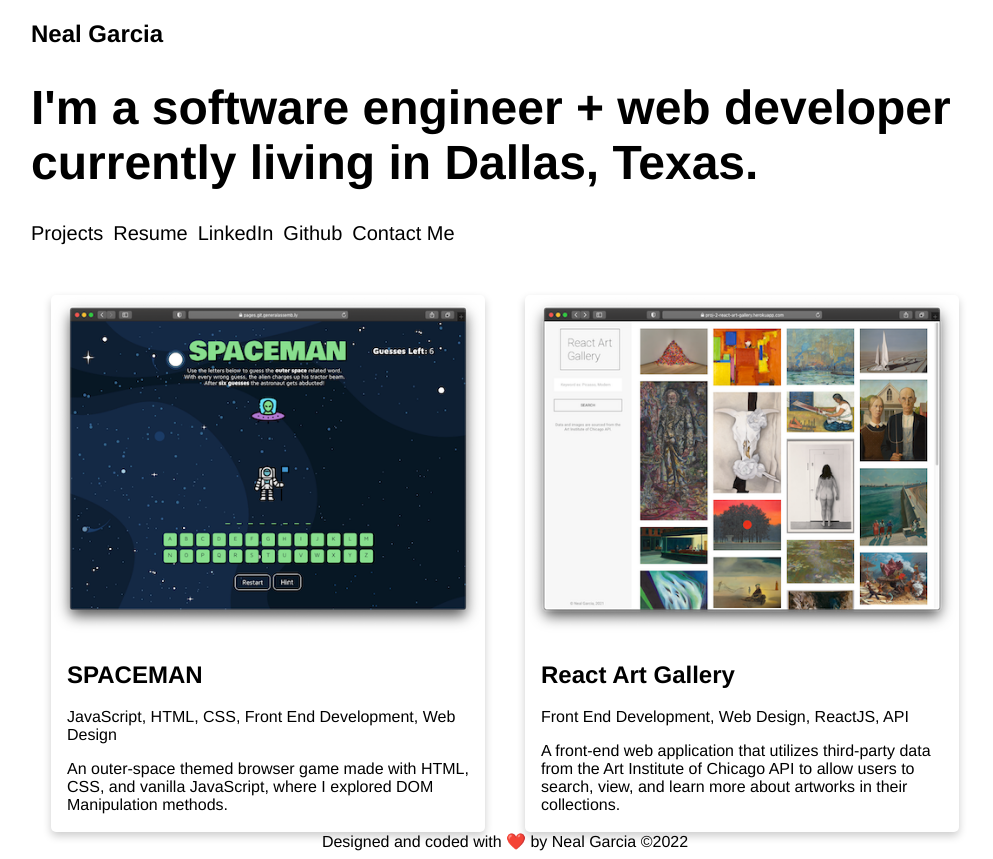
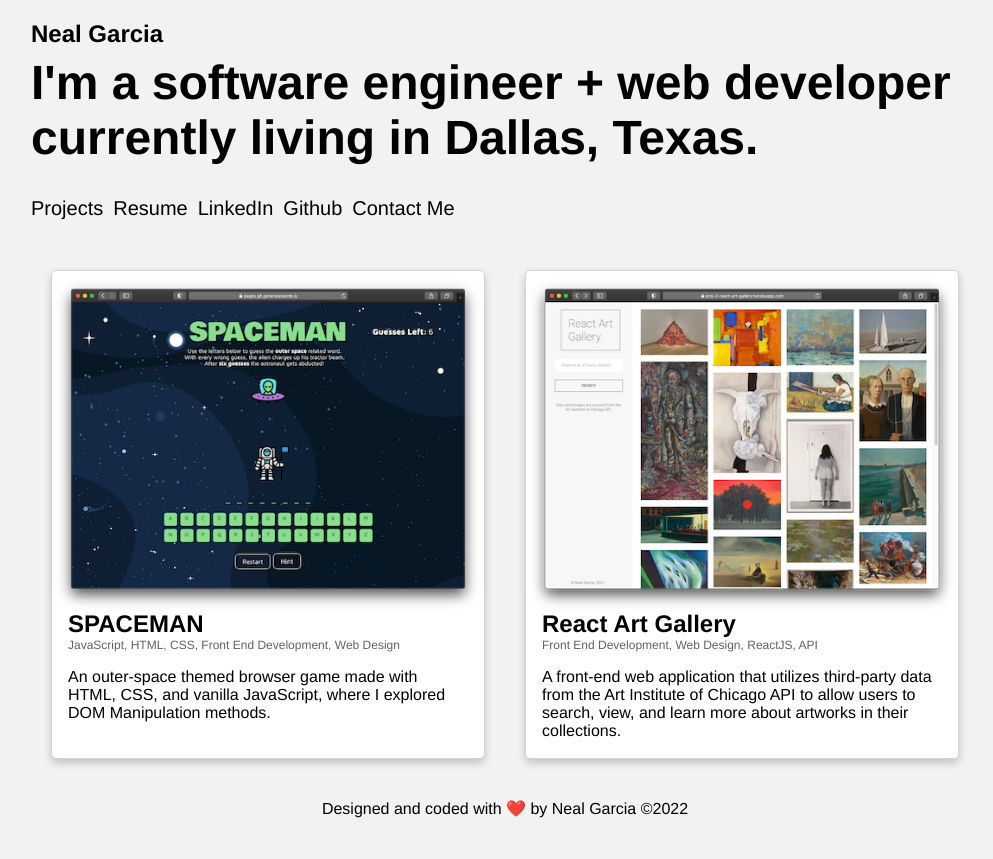
Before and after one commit to NealGarcia/react-portfolio-site, a React (Create React App) app: page / in a window 1280 px wide. Shown: the whole page, without its empty margins (135-1128 px from the left). After the commit the page ends 838 px from the top, so only its background shows below. Built offline with nearby package versions, Linux system fonts and the light colour scheme.

Commit message:
styling changes and create About component

```diff
--- a/src/index.css
+++ b/src/index.css
@@ -1,6 +1,7 @@
 body {
   font-family: 'Helvetica Neue',
     sans-serif;
+  background-color: #F2F2F2;
 }
 
 .titleWrapper{
@@ -8,6 +9,9 @@ body {
   width:75%;
 }
 
+.name{
+  margin-bottom: -25px;
+}
 .titleHeader{
   font-size: 48px;
 }
@@ -37,25 +41,37 @@ body {
 .projectCard{
   /* border: 1px solid red; */
   width: 100%;
+  border: 1px solid lightgray;
   border-radius: 5px;
   box-shadow: 0 4px 8px 0 rgba(0,0,0,0.2);
   margin-left: 20px;
   margin-right: 20px;
+  background-color: #FFFFFF;
 }
 
 .projectCard img{
   margin: auto;
+  margin-top: 5px;
+
   width: 100%
 }
 
 .projectTextWrapper{
+  margin-top: -30px;
   padding: 2px 16px;
 }
 
+.projectTags{
+  margin-top: -20px;
+  font-size: 12px;
+  color: #616161;
+}
 
 
 .footer{
   width: 50%;
   margin: auto;
+  margin-top:40px;
+  margin-bottom:20px;
   text-align: center;
 }
```
Also changed, not shown: src/components/About.js (added).
